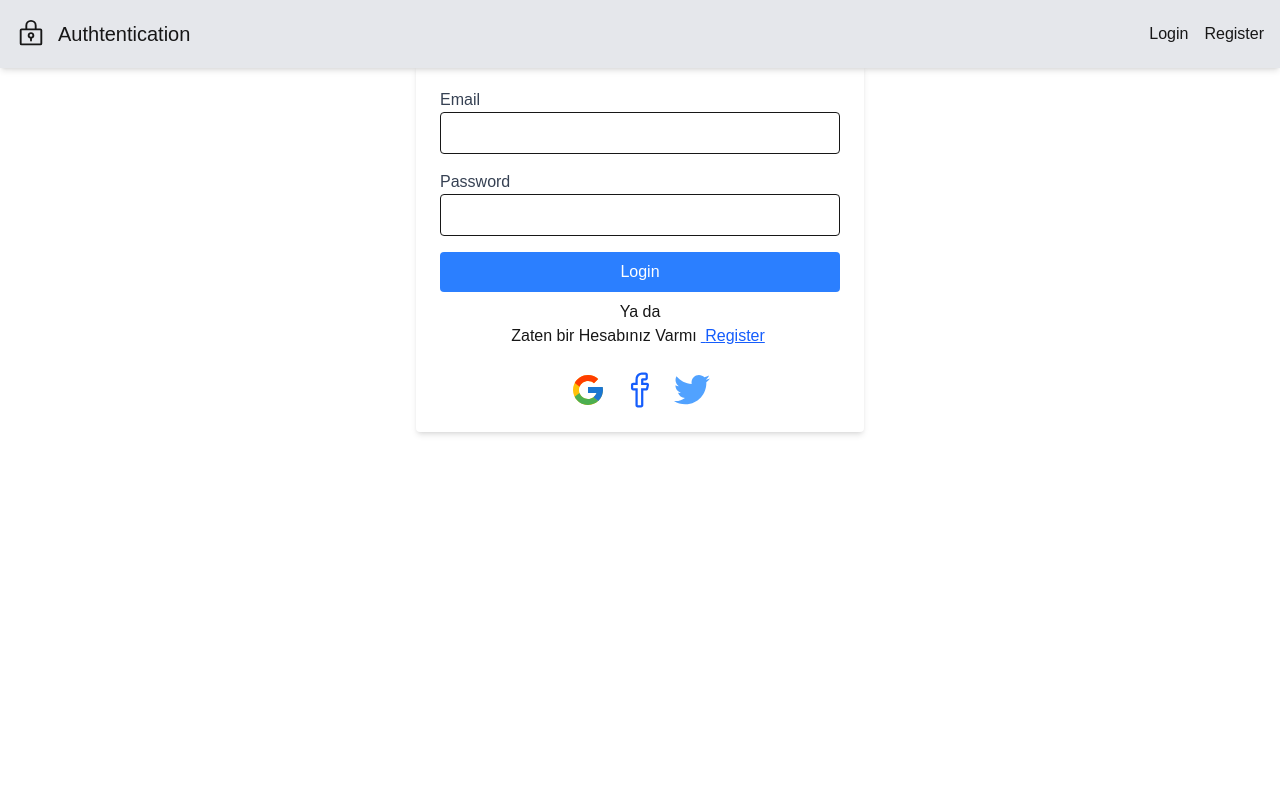
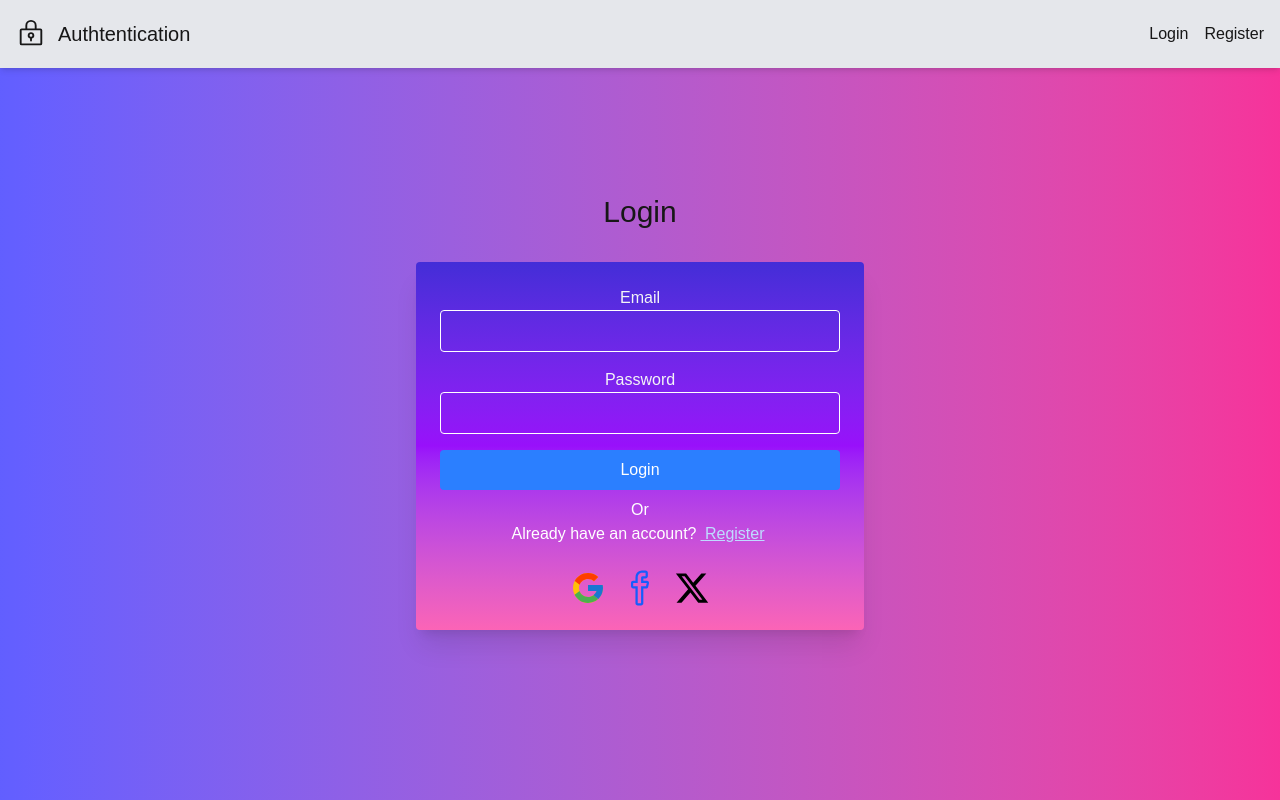
Before and after one commit to hakan4773/Next-JS-Authentication, a Next.js app in the folder my-auth/: page /login in a window 1280 px wide. Built offline with nearby package versions, Linux system fonts and the light colour scheme.

Commit message:
motion div ile animasyonlar eklendi

```diff
--- a/my-auth/app/components/AuthForm.tsx
+++ b/my-auth/app/components/AuthForm.tsx
@@ -3,7 +3,7 @@ import Link from 'next/link';
 import React from 'react'
 import { FcGoogle } from "react-icons/fc";
 import { SlSocialFacebook } from "react-icons/sl";
-import { GrTwitter } from "react-icons/gr";
+import { FaXTwitter } from "react-icons/fa6";
 import { useForm } from "react-hook-form";
 import { zodResolver } from "@hookform/resolvers/zod";
 import * as z from "zod";
@@ -34,10 +34,13 @@ resolver:zodResolver(type==="register" ? registerSchema:loginSchema)
 })
   return (
 
-    <form  onSubmit={handleSubmit(onSubmit)} className='max-w-md mx-auto mt-8 p-6 bg-white shadow-md rounded '>
+    <form  onSubmit={handleSubmit(onSubmit)}
+    className='max-w-md mx-auto
+     mt-8  p-6   shadow-xl text-white rounded bg-gradient-to-b from-indigo-700 via-purple-600 to-pink-400 ... '>
+
 {type === "register" && (
    <div className="mb-4">
-          <label className="block text-gray-700">Name</label>
+          <label className="block text-gray-100">Name</label>
           <input
             {...register("name")}
             className="w-full p-2 border rounded"
@@ -47,7 +50,7 @@ resolver:zodResolver(type==="register" ? registerSchema:loginSchema)
         </div>
 )}
 <div  className='mb-4'>
-<label className="block text-gray-700">Email</label>
+<label className="block text-gray-100">Email</label>
     <input
       {...register("email")}
      className='w-full rounded border p-2' type='email'>
@@ -58,7 +61,7 @@ resolver:zodResolver(type==="register" ? registerSchema:loginSchema)
 
 
 <div  className='mb-4'>
-<label className="block text-gray-700">Password</label>
+<label className="block text-gray-100">Password</label>
     <input
            {...register("password")}  className='w-full rounded border p-2' type='password'>
     </input>
@@ -68,21 +71,21 @@ resolver:zodResolver(type==="register" ? registerSchema:loginSchema)
 
 <button
         type="submit"
-        className="w-full bg-blue-500 text-white p-2 rounded hover:bg-blue-600" >
+        className="w-full bg-blue-500 text-white cursor-pointer p-2 rounded hover:bg-blue-600" >
         {type === "register" ? "Register" : "Login"}
       </button>
 
       <div className='mt-2 w-full flex flex-col justify-center items-center'>
-<p >Ya da </p>
-<div>
-Zaten bir Hesabınız Varmı
-<Link href={type === "register" ? "/login" :"/register"} className='text-blue-600 mx-1 underline'> {type === "register" ? "Login " : "Register"}</Link>
+<p >Or </p>
+<div className='font-stretch-95% '>
+Already have an account?
+<Link href={type === "register" ? "/login" :"/register"} className='text-blue-200 mx-1 underline hover:text-blue-600'> {type === "register" ? "Login " : "Register"}</Link>
 </div>
 
 <div className='flex justify-center items-center mt-4 space-x-4'>
  <Link href={"google"}> <FcGoogle className='text-4xl mt-2 transition-all delay-150 hover:scale-120' /></Link>
 <Link href={"facebook"}> <SlSocialFacebook className='text-4xl mt-2 text-blue-600  transition-all delay-150 hover:scale-120' /></Link>
-<Link href={"twitter"}> <GrTwitter className='text-4xl mt-2 text-blue-400 transition-all delay-150 hover:scale-120' /></Link>
+<Link href={"twitter"}> <FaXTwitter className='text-4xl mt-2 text-black transition-all delay-150 hover:scale-120' /></Link>
 </div>
 </div>
     </form>
--- a/my-auth/app/components/Navbar.tsx
+++ b/my-auth/app/components/Navbar.tsx
@@ -18,7 +18,7 @@ function Navbar() {
         </Link>
 </div>
 
-<div className='space-x-4 flex items-center hidden md:flex'>
+<div className='space-x-4  items-center hidden md:flex'>
 <Link href='/login' >Login</Link>
 <Link href='/register'>Register</Link>
 </div>
--- a/my-auth/app/login/page.tsx
+++ b/my-auth/app/login/page.tsx
@@ -1,17 +1,27 @@
 "use client"
+
 import React from 'react'
+import { motion } from "motion/react"
+
 import AuthForm from '../components/AuthForm'
 import { LoginFormData } from '../types/auth';
 const handleSubmit = (data: LoginFormData) => {
   console.log("login data:", data);
-
-
 };
 function page() {
   return (
-    <div className='mt-16' >
-      <AuthForm type="login" onSubmit={handleSubmit} />
+
+    <motion.div
+    initial={{ opacity: 0,y:20 }}
+    animate={{ opacity: 1,y:0 }}
+    transition={{ duration:0.7 }}
+    className="min-h-screen flex  items-center justify-center bg-gradient-to-r from-indigo-500 to-pink-500 relative">
+
+    <div className="pt-6 w-full text-center ">
+       <h1 className='text-3xl'>Login</h1>
+           <AuthForm type="login" onSubmit={handleSubmit} />
     </div>
+    </motion.div>
   )
 }
 
--- a/my-auth/app/page.tsx
+++ b/my-auth/app/page.tsx
@@ -1,7 +1,7 @@
 
 export default function Home() {
   return (
-    <div className="flex min-h-screen items-center justify-center">
+    <div className="flex min-h-screen items-center justify-center bg-gradient-to-r from-indigo-600 via-purple-400 to-pink-600 ... text-white" >
 
 
 Lütfen önce giriş yapın
--- a/my-auth/app/register/page.tsx
+++ b/my-auth/app/register/page.tsx
@@ -1,5 +1,6 @@
 "use client"
 import React from 'react'
+import { motion } from "motion/react"
 import AuthForm from '../components/AuthForm'
 import { RegisterFormData } from '../types/auth';
 function page() {
@@ -9,10 +10,18 @@ function page() {
 
   };
   return (
-    <div className='mt-8' >
-     <h1>Register</h1>
+    <motion.div
+    initial={{ opacity: 0,y:20 }}
+    animate={{ opacity: 1,y:0 }}
+    transition={{ duration:0.7 }}
+    className="min-h-screen flex items-center justify-center bg-gradient-to-r from-indigo-500 to-pink-500 relative ">
+       <div className="pt-14 w-full text-center">
+       <h1 className='text-4xl'>Register</h1>
+
+
      <AuthForm type='register' onSubmit={handleSubmit} />
     </div>
+    </motion.div>
   )
 }
 
```
